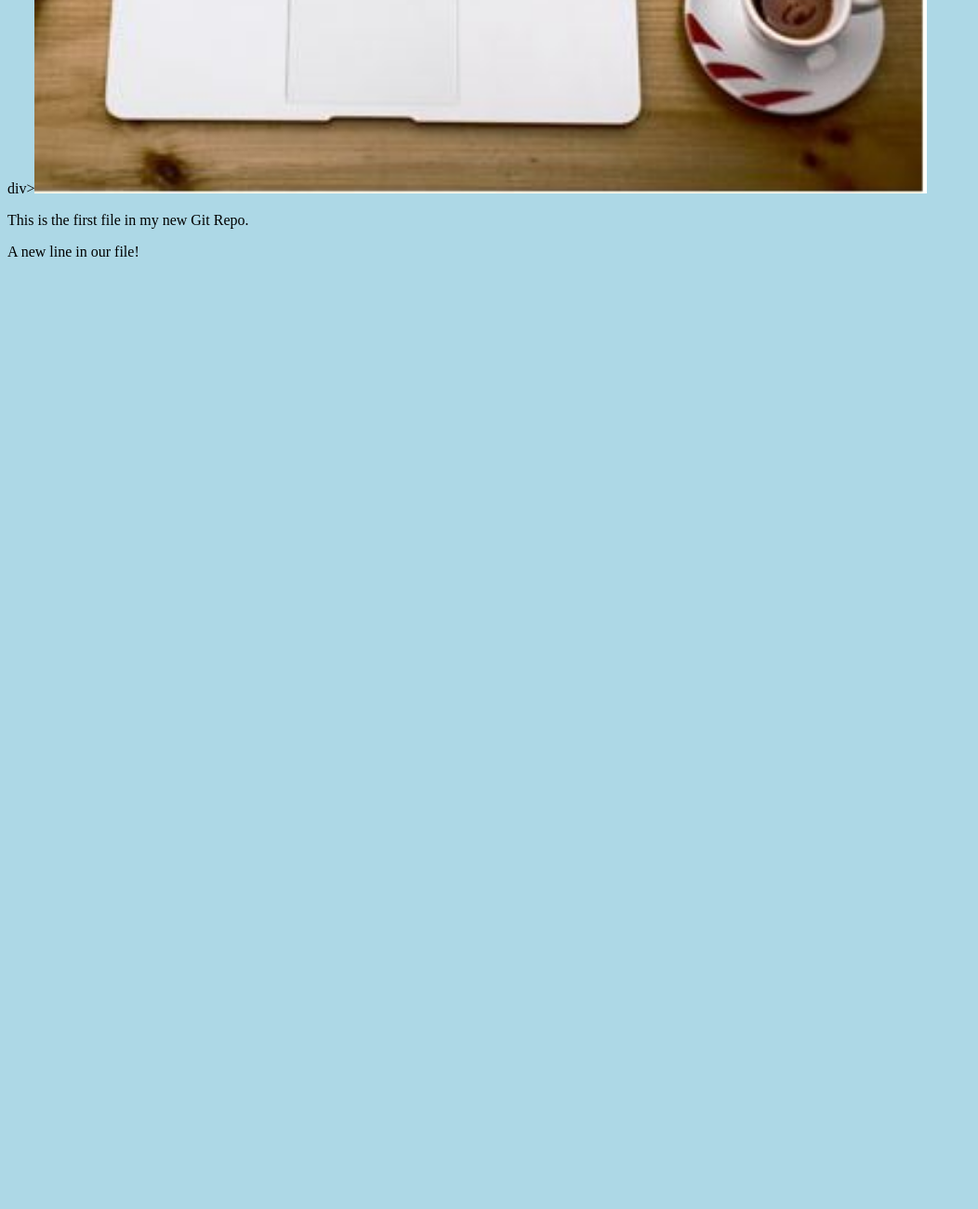
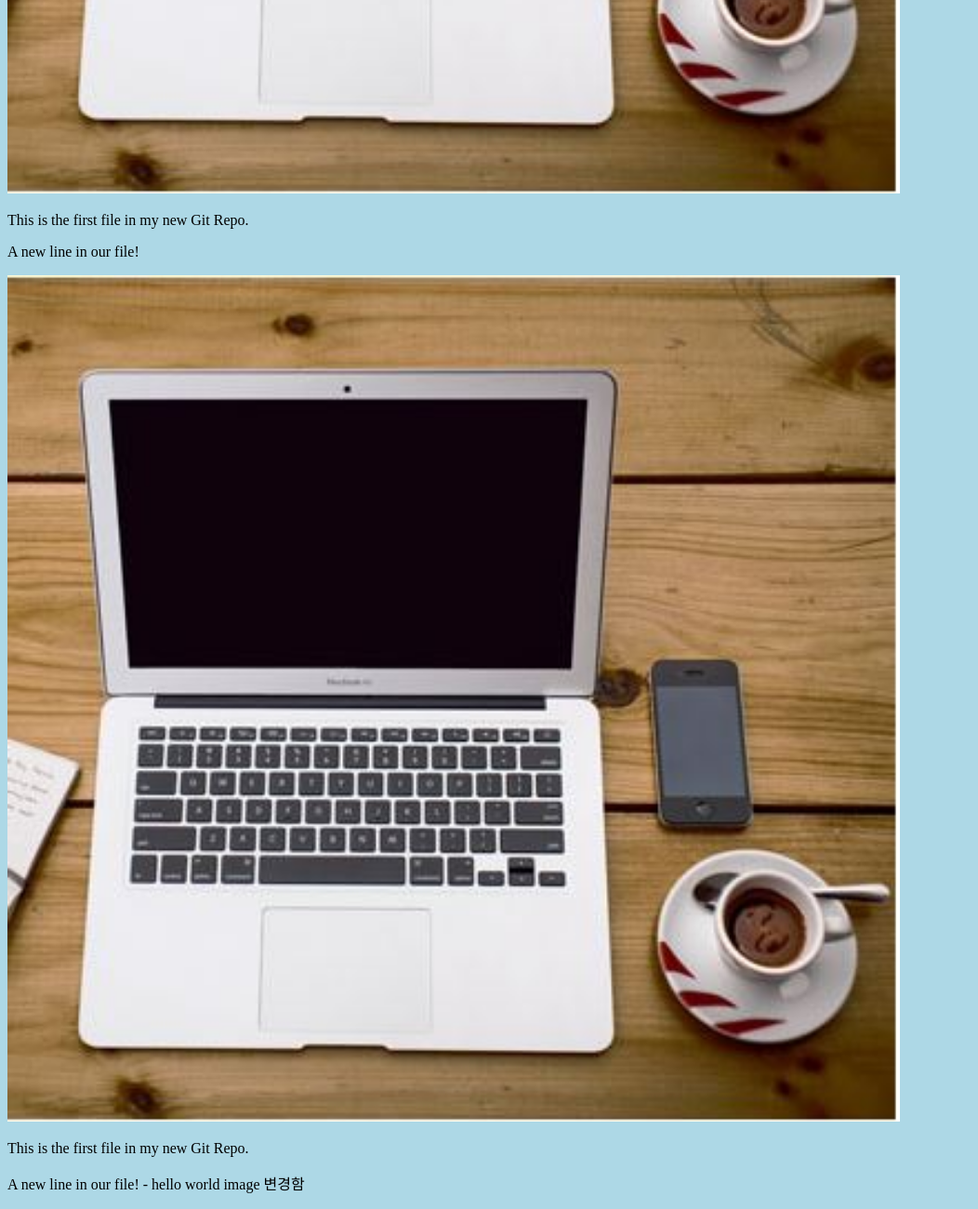
Before and after one commit to mib981207/study, a plain HTML site: page index.html in a window 1280 px wide. Shown: the part 856-2156 px from the top of the page at 93% size, without its empty margins (0-1052 px from the left). Before the commit the page ends 1152 px from the top, so only its background shows below. Drawn offline with Linux system fonts and the light colour scheme.

Commit message:
hello-world-images branch 2번coo\mmit

```diff
--- a/index.html
+++ b/index.html
@@ -11,8 +11,11 @@
         깃공부하기 연습1
 </p>
 <p> A new line in our file!! </p>
-div><img src="img_hello_world.jpg" alt="Hello World from Space" style="width:100%;max-width:960px"></div>
+<div><img src="img_hello_world.jpg" alt="Hello World from Space" style="width:100%;max-width:960px"></div>
 <p>This is the first file in my new Git Repo.</p>
 <p>A new line in our file!</p>
+<div><img src="img_hello_world.jpg" alt="Hello World from Space" style="width:100%;max-width:960px"></div>
+<p>This is the first file in my new Git Repo.</p>
+<p>A new line in our file! - hello world image 변경함</p>
 </body>
 </html>
```
